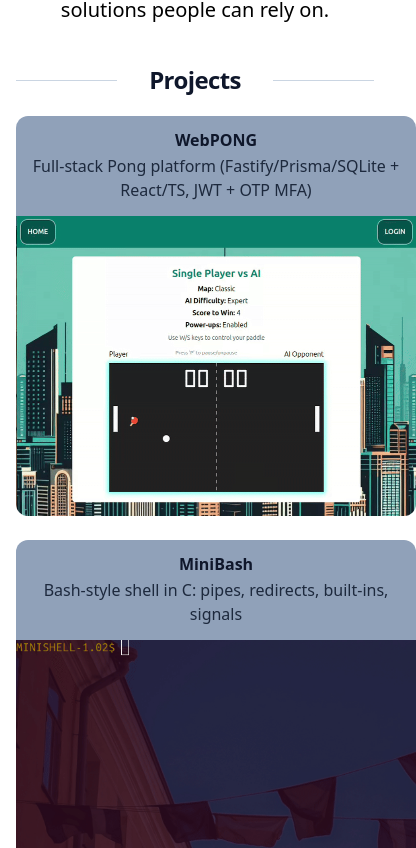
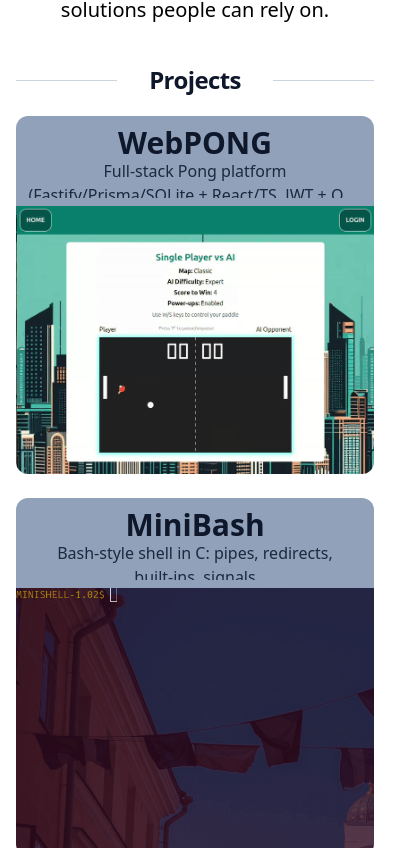
Before and after one commit to Welhox/portfolio-page, a React (Vite) app: page / in a window 390 px wide. Shown: the part 896-1744 px from the top of the page, 416 px wide, since content can reach past the window. Built offline with nearby package versions, Linux system fonts and the light colour scheme.

Commit message:
fixed a small misalignment on mobile

```diff
--- a/src/components/ProjectMain.tsx
+++ b/src/components/ProjectMain.tsx
@@ -10,7 +10,7 @@ export function ProjectsGrid({ items }: { items: Project[] }) {
           <span className="px-4">Projects</span>
           <span className="flex-1 h-px bg-slate-300"></span>
         </h2>
-        <div className="grid gap-6 grid-cols-[repeat(auto-fit,minmax(400px,1fr))]">
+        <div className="grid gap-6 grid-cols-1 sm:grid-cols-2 lg:grid-cols-3">
           {items.map((p) => (
             <a
               key={p.id}
@@ -22,8 +22,8 @@ export function ProjectsGrid({ items }: { items: Project[] }) {
             >
               {/* Header fills the remaining space */}
               <div className="items-center flex-1 bg-slate-400 text-slate-900 px-3 py-2 overflow-hidden flex flex-col justify-center">
-                <h3 className="text-l mb-1 font-semibold leading-tight truncate">{p.name}</h3>
-                <p className="text-s text-slate-800 text-center line-clamp-2">{p.info}</p>
+                <h3 className="text-3xl mb-1 font-semibold leading-tight truncate">{p.name}</h3>
+                <p className=" text-slate-800 text-center line-clamp-2">{p.info}</p>
               </div>
 
               {/* change the image size if needed. It is cropped if needed to fit the size */}
```
